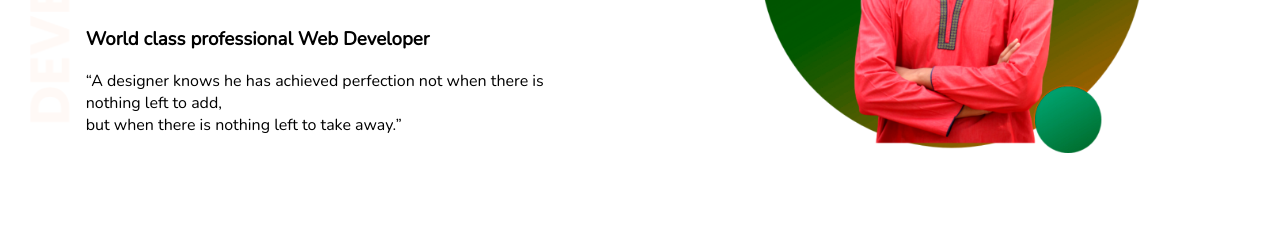
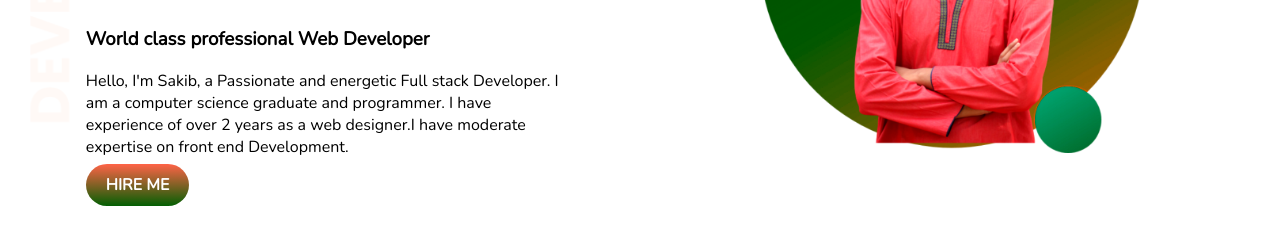
Before and after one commit to NaimulSakib/web-portfolio, a plain HTML site: page index.html in a window 1280 px wide. Shown: the part 237-482 px from the top of the page. Drawn offline with nearby package versions, Linux system fonts and the light colour scheme.

Commit message:
button added

```diff
--- a/index.html
+++ b/index.html
@@ -14,7 +14,8 @@
         <h1>Welcome To</h1>
         <h1> <span class="name-highlight"> Sakib's </span> World</h1>
         <h3>World class professional Web Developer</h3>
-        <p>“A designer knows he has achieved perfection not when there is nothing left to add,<br> but when there is nothing left to take away.”</p>
+        <p>Hello, I'm Sakib, a Passionate and energetic Full stack Developer. I am a computer science graduate and programmer. I have experience of over 2 years as a web designer.I have moderate expertise on front end Development.</p>
+        <a class="link-button" target="_blank" href="https://www.linkedin.com/in/ADoAAC6enX8BYDmGuGxFozdzeSzOOfu-d_FiJk4">HIRE ME</a>
     </div>
     <div class="half-width">
         <img src="images/skbred.png" alt="">
--- a/style.css
+++ b/style.css
@@ -24,3 +24,11 @@ h1{
 section{
     height: 500px;
 }
+.link-button{
+    text-decoration: none;
+    background-image: linear-gradient(tomato,rgb(3, 95, 3));
+    padding: 10px 20px;
+    border-radius: 30px;
+    color: white;
+    font-weight: 700;
+}
```
